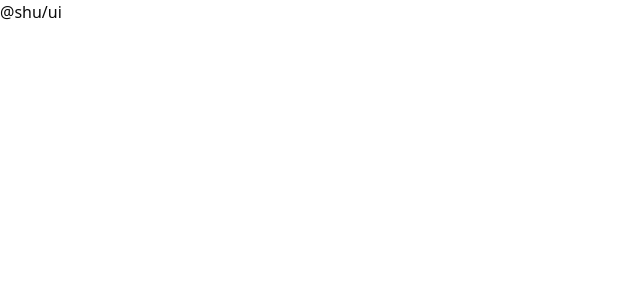
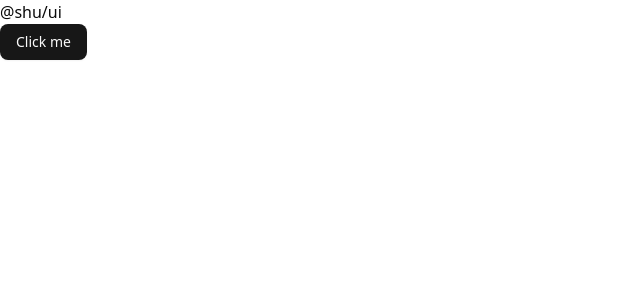
Before and after one commit to ninghao/tiptap-editor, a Nuxt app in the folder packages/ui/: page / in a window 1280 px wide. Shown: the top 300 px of the page, without its empty margins (0-640 px from the left). Built offline with nearby package versions, Linux system fonts and the light colour scheme.

Commit message:
feat(ui): update component directory structure, add Button component, and integrate TypeScript support; enhance package dependencies including Reka UI and TypeScript

```diff
--- a/packages/ui/app/app.vue
+++ b/packages/ui/app/app.vue
@@ -1,5 +1,6 @@
 <template>
   <div>
     <h1>@shu/ui</h1>
+    <Button>Click me</Button>
   </div>
 </template>
--- /dev/null
+++ b/packages/ui/app/components/ui/button/button.vue
@@ -0,0 +1,29 @@
+<script setup lang="ts">
+import type { PrimitiveProps } from 'reka-ui';
+import type { HTMLAttributes } from 'vue';
+import type { ButtonVariants } from '.';
+import { Primitive } from 'reka-ui';
+import { cn } from '@/lib/utils';
+import { buttonVariants } from '.';
+
+interface Props extends PrimitiveProps {
+  variant?: ButtonVariants['variant'];
+  size?: ButtonVariants['size'];
+  class?: HTMLAttributes['class'];
+}
+
+const props = withDefaults(defineProps<Props>(), {
+  as: 'button',
+});
+</script>
+
+<template>
+  <Primitive
+    data-slot="button"
+    :as="as"
+    :as-child="asChild"
+    :class="cn(buttonVariants({ variant, size }), props.class)"
+  >
+    <slot />
+  </Primitive>
+</template>
--- /dev/null
+++ b/packages/ui/app/components/ui/button/index.ts
@@ -0,0 +1,36 @@
+import type { VariantProps } from 'class-variance-authority';
+import { cva } from 'class-variance-authority';
+
+export { default as Button } from './button.vue';
+
+export const buttonVariants = cva(
+  "inline-flex items-center justify-center gap-2 whitespace-nowrap rounded-md text-sm font-medium transition-all disabled:pointer-events-none disabled:opacity-50 [&_svg]:pointer-events-none [&_svg:not([class*='size-'])]:size-4 shrink-0 [&_svg]:shrink-0 outline-none focus-visible:border-ring focus-visible:ring-ring/50 focus-visible:ring-[3px] aria-invalid:ring-destructive/20 dark:aria-invalid:ring-destructive/40 aria-invalid:border-destructive",
+  {
+    variants: {
+      variant: {
+        default: 'bg-primary text-primary-foreground shadow-xs hover:bg-primary/90',
+        destructive:
+          'bg-destructive text-white shadow-xs hover:bg-destructive/90 focus-visible:ring-destructive/20 dark:focus-visible:ring-destructive/40 dark:bg-destructive/60',
+        outline:
+          'border bg-background shadow-xs hover:bg-accent hover:text-accent-foreground dark:bg-input/30 dark:border-input dark:hover:bg-input/50',
+        secondary: 'bg-secondary text-secondary-foreground shadow-xs hover:bg-secondary/80',
+        ghost: 'hover:bg-accent hover:text-accent-foreground dark:hover:bg-accent/50',
+        link: 'text-primary underline-offset-4 hover:underline',
+      },
+      size: {
+        default: 'h-9 px-4 py-2 has-[>svg]:px-3',
+        sm: 'h-8 rounded-md gap-1.5 px-3 has-[>svg]:px-2.5',
+        lg: 'h-10 rounded-md px-6 has-[>svg]:px-4',
+        icon: 'size-9',
+        'icon-sm': 'size-8',
+        'icon-lg': 'size-10',
+      },
+    },
+    defaultVariants: {
+      variant: 'default',
+      size: 'default',
+    },
+  },
+);
+
+export type ButtonVariants = VariantProps<typeof buttonVariants>;
--- a/packages/ui/nuxt.config.ts
+++ b/packages/ui/nuxt.config.ts
@@ -50,6 +50,6 @@
      * Directory that the component lives in.
      * @default ./components/ui
      */
-    componentDir: './components/ui',
+    componentDir: './app/components/ui',
   },
 });
--- a/packages/ui/package.json
+++ b/packages/ui/package.json
@@ -17,10 +17,12 @@
     "clsx": "^2.1.1",
     "lucide-vue-next": "^0.545.0",
     "nuxt": "^4.1.2",
+    "reka-ui": "^2.5.1",
     "shadcn-nuxt": "2.3.1",
     "tailwind-merge": "^3.3.1",
     "tailwindcss": "^4.1.14",
     "tw-animate-css": "^1.4.0",
+    "typescript": "^5.9.3",
     "vue": "^3.5.21",
     "vue-router": "^4.5.1"
   }
```
Also changed, not shown: 1 other file (tests, documents, lock files or other folders).
